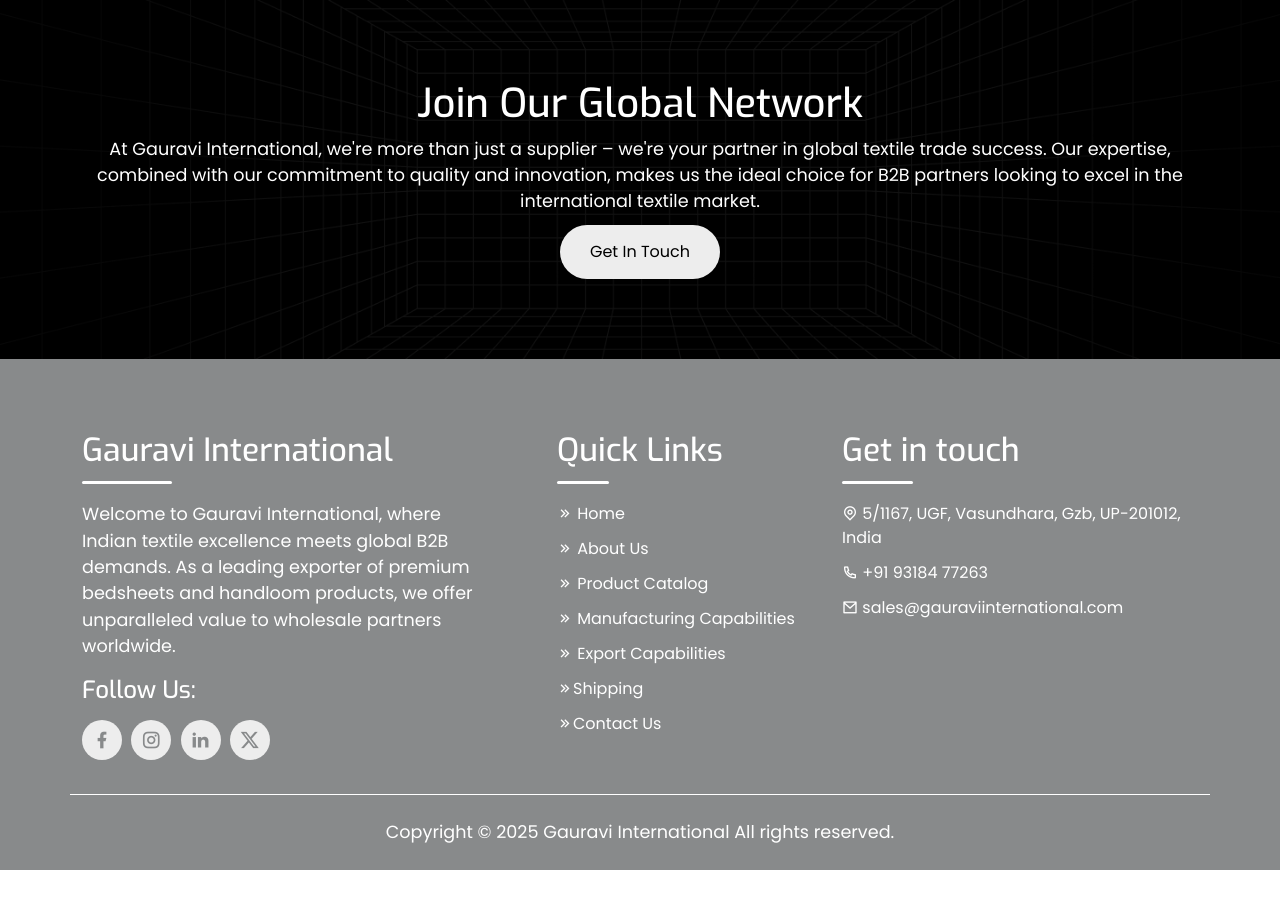
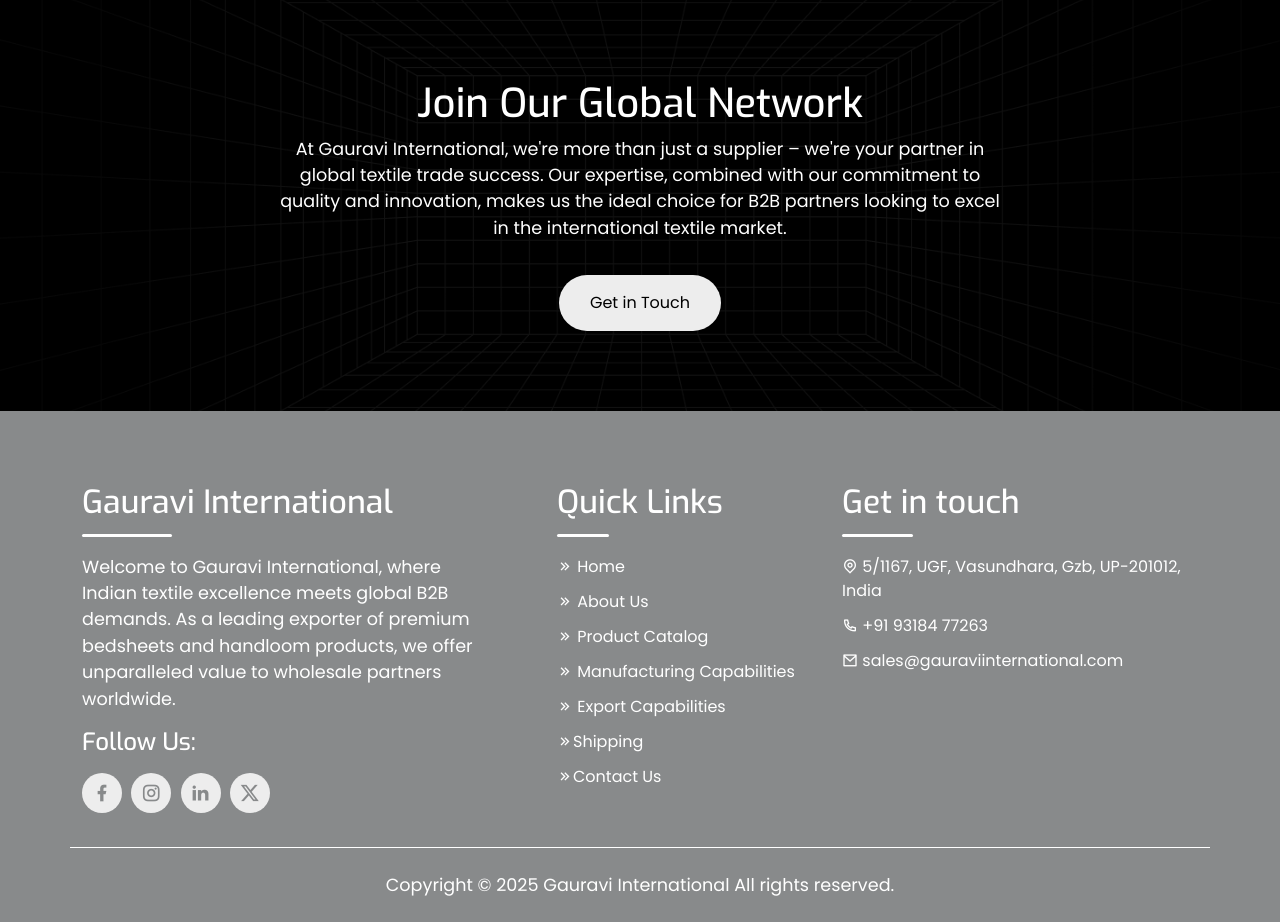
Before and after one commit to akkushwaha7834/gauravi-international, a PHP site: page /about-us.php in a window 1280 px wide. Shown: the part 3483-4405 px from the top of the page. Before the commit the page ends 4353 px from the top, so only its background shows below. Run offline with PHP 8.4, Linux system fonts and the light colour scheme.

Commit message:
button alignment css added

```diff
--- a/about-us.php
+++ b/about-us.php
@@ -309,8 +309,8 @@
 
 <section class="join-network">
     <div class="container">
-        <div class="row">
-            <div class="col-md-12 text-center">
+        <div class="row g-4 justify-content-center">
+            <div class="col-8 text-center">
                 <div class="join-our-network">
                     <h2 class="text-white">
                         Join Our Global Network
@@ -318,9 +318,11 @@
                     <p class="text-white">
                         At Gauravi International, we're more than just a supplier – we're your partner in global textile trade success. Our expertise, combined with our commitment to quality and innovation, makes us the ideal choice for B2B partners looking to excel in the international textile market.
                     </p>
-                    <a href="contact-us.php" class="join-btn">
-                        Get In Touch
-                    </a>
+                </div>
+            </div>
+            <div class="col-12">
+                <div class="group-btn text-center">
+                    <a href="contact-us.php" class="btn join-btn wow fadeInUp" data-wow-delay="100ms" style="visibility: visible; animation-delay: 100ms; animation-name: fadeInUp;">Get in Touch</a>
                 </div>
             </div>
         </div>
--- a/index.php
+++ b/index.php
@@ -347,7 +347,7 @@
 <section class="system">
     <div class="container">
         <div class="row g-4 justify-content-center">
-            <div class="col-7 text-center">
+            <div class="col-8 text-center">
                 <h2 class="text-white">
                     Ready to Elevate Your Textile Business?
                 </h2>
```
